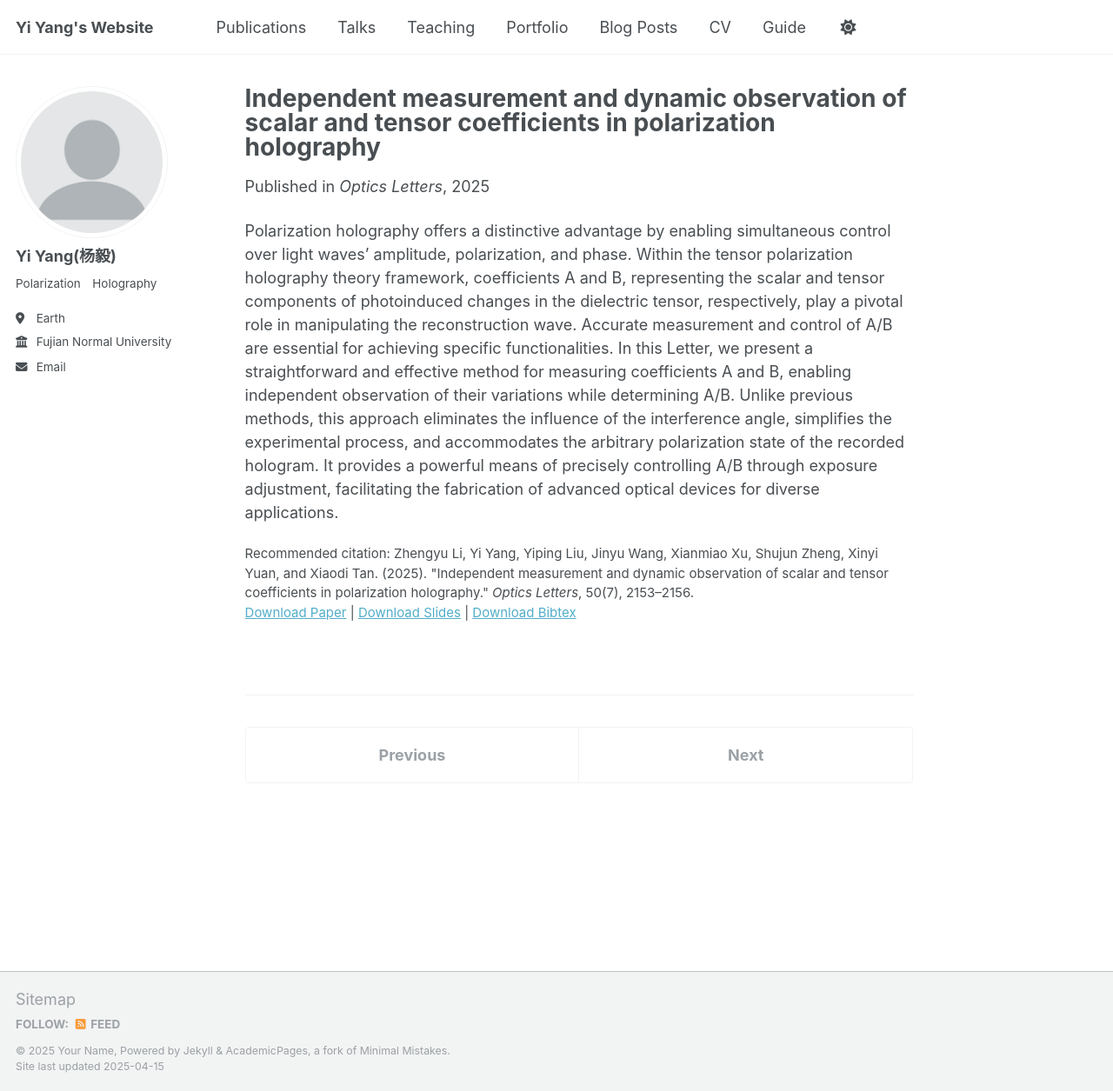
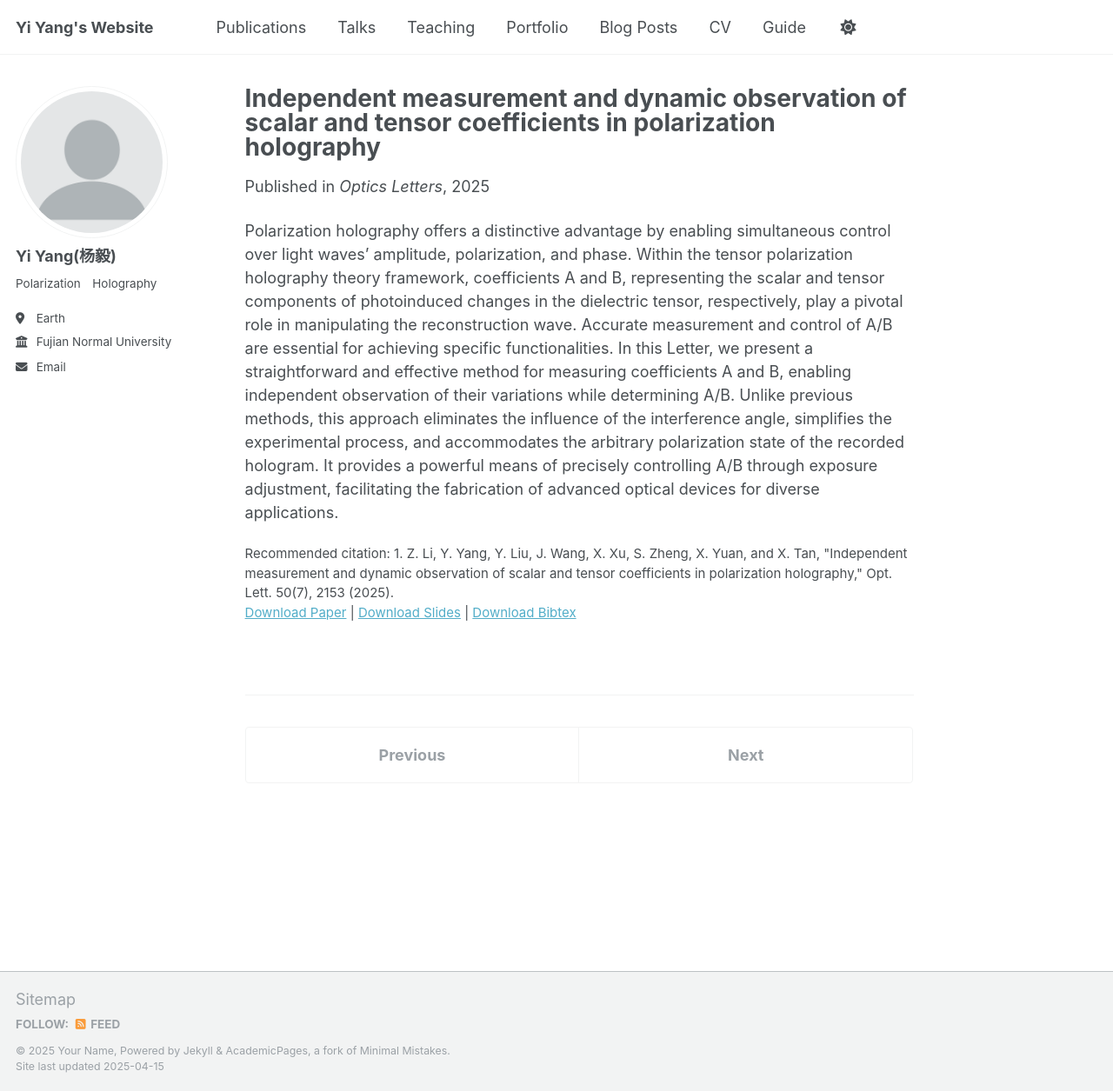
Before and after one commit to yiyang-opt/yiyang-opt.github.io, a Jekyll site: the page built from _publications/2025-04-01-Optics Letter.md, in a window 1280 px wide and 1255 px high. Shown: the whole window at 87% size. Built offline with Jekyll 4.4.1, drawn with Linux system fonts in a browser that asks for light colours.

Commit message:
Update 2025-04-01-Optics Letter.md

```diff
--- a/_publications/2025-04-01-Optics Letter.md
+++ b/_publications/2025-04-01-Optics Letter.md
@@ -3,13 +3,13 @@ title: "Independent measurement and dynamic observation of scalar and tensor coe
 collection: publications
 category: manuscripts
 permalink: /publication/2025-04-01-independent-measurement-and-dynamic-observation-of-scalar-and-tensor-coefficients-in-polarization-holography
-excerpt: 'This paper proposed a newly method to measure the value of A and B'
+excerpt: ''
 date: 2025-03-17
 venue: 'Optics Letters'
 slidesurl: ''
 paperurl: 'https://doi.org/10.1364/OL.558178'
 bibtexurl: ''
-citation: 'Zhengyu Li, Yi Yang, Yiping Liu, Jinyu Wang, Xianmiao Xu, Shujun Zheng, Xinyi Yuan, and Xiaodi Tan. (2025). "Independent measurement and dynamic observation of scalar and tensor coefficients in polarization holography." <i>Optics Letters</i>, 50(7), 2153–2156.'
+citation: '1.  Z. Li, Y. Yang, Y. Liu, J. Wang, X. Xu, S. Zheng, X. Yuan, and X. Tan, "Independent measurement and dynamic observation of scalar and tensor coefficients in polarization holography," Opt. Lett. 50(7), 2153 (2025).'
 ---
 
 Polarization holography offers a distinctive advantage by enabling simultaneous control over light waves’ amplitude, polarization, and phase. Within the tensor polarization holography theory framework, coefficients A and B, representing the scalar and tensor components of photoinduced changes in the dielectric tensor, respectively, play a pivotal role in manipulating the reconstruction wave. Accurate measurement and control of A/B are essential for achieving specific functionalities. In this Letter, we present a straightforward and effective method for measuring coefficients A and B, enabling independent observation of their variations while determining A/B. Unlike previous methods, this approach eliminates the influence of the interference angle, simplifies the experimental process, and accommodates the arbitrary polarization state of the recorded hologram. It provides a powerful means of precisely controlling A/B through exposure adjustment, facilitating the fabrication of advanced optical devices for diverse applications.
```
